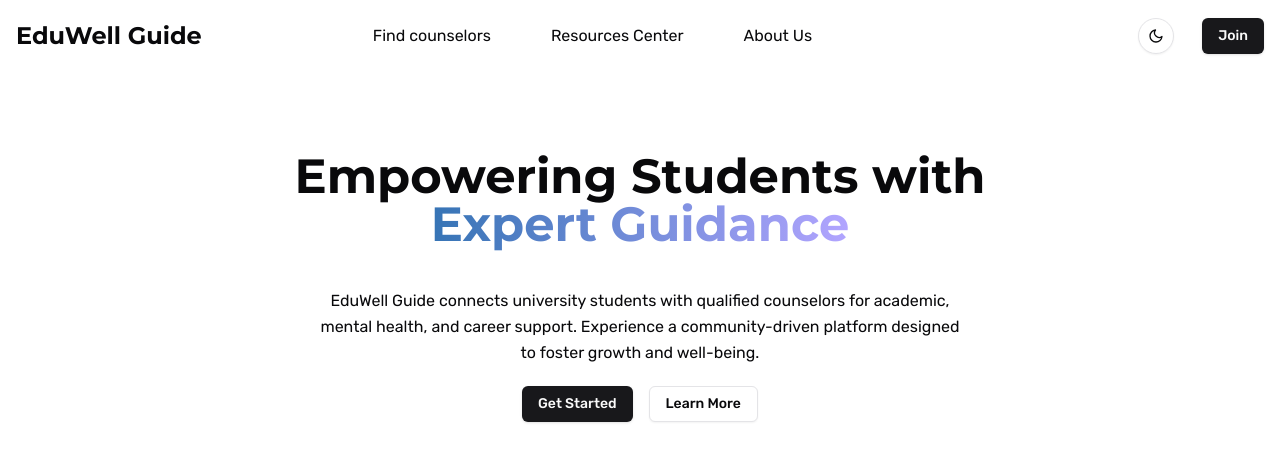
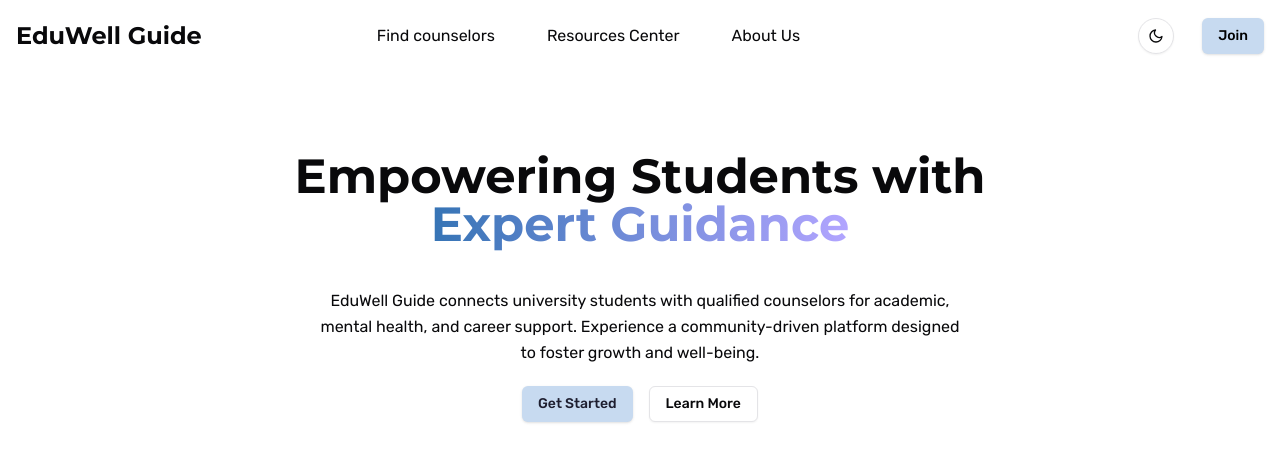
Before and after one commit to Albert735/EduWell-Guide, a Next.js app: page / in a window 1280 px wide. Shown: the top 460 px of the page. Built offline with nearby package versions, Linux system fonts and the light colour scheme; grey boxes are pictures that could not be loaded.

Commit message:
refactor: enhance styling and layout in FindcounselorsPage, Hero, and Navbar components for improved user experience

```diff
--- a/src/app/findcounselors/page.tsx
+++ b/src/app/findcounselors/page.tsx
@@ -103,8 +103,8 @@ export default function FindcounselorsPage() {
       <div className="flex max-w-screen-xl flex-wrap justify-center gap-10">
         {counselors.map((counselor, index) => (
           <div key={index} className="flex flex-col gap-5">
-            <Card className="flex flex-col items-center border rounded-2xl p-4  w-[20rem]">
-              <CardContent className="flex flex-col gap-5">
+            <Card className="flex flex-col items-center border border-[#2860a1] rounded-2xl p-4  w-[20rem] bg-[#f3f6fc]  transition-transform duration-300 hover:scale-105">
+              <CardContent className="flex flex-col gap-5  ">
                 <div className="flex justify-between w-full items-center">
                   <span className="text-sm ">{counselor.name}</span>
                   <div className="relative w-[4rem] h-[4rem]">
--- a/src/components/Hero.tsx
+++ b/src/components/Hero.tsx
@@ -59,9 +59,19 @@ function Hero() {
         </p>
         <div className="flex flex-wrap justify-center gap-4">
           <Link href="/join">
-            <Button variant="default">Get Started</Button>
+            <Button
+              variant="default"
+              className="bg-[#c7daf0] text-[#1e1e2f] hover:bg-[#96bae3]  transition-all duration-300 hover:scale-105"
+            >
+              Get Started
+            </Button>
           </Link>
-          <Button variant="outline">Learn More</Button>
+          <Button
+            variant="outline"
+            className=" hover:bg-[#96bae3] hover:text-[#1e1e2f]  transition-all duration-300 hover:scale-105"
+          >
+            Learn More
+          </Button>
         </div>
       </div>
 
--- a/src/components/ui/Navbar.tsx
+++ b/src/components/ui/Navbar.tsx
@@ -33,11 +33,11 @@ function Navbar() {
         <ul className="flex gap-7">
           <Link
             href="/findcounselors"
-            className={`px-4 py-2 rounded-lg transition-all duration-300
+            className={`px-3 py-2 rounded-lg transition-all duration-300
           ${
             pathname === "/findcounselors"
-              ? "dark:bg-[#121212] dark:text-white bg-gray-100 border dark:shadow-md" // Active state
-              : " dark:-300 hover:dark:bg-[#171717] hover:bg-gray-100 " // Default + hover
+              ? "bg-[#5d97d3] dark:text-black  border dark:shadow-md" // Active state
+              : "  hover:text-black hover:bg-[#96bae3]" // Default + hover
           }
         `}
           >
@@ -45,11 +45,11 @@ function Navbar() {
           </Link>
           <Link
             href="/resources"
-            className={`px-4 py-2 rounded-lg transition-all duration-300
+            className={`px-3 py-2 rounded-lg transition-all duration-300
               ${
                 pathname === "/resources"
-                  ? "dark:bg-[#121212] dark:text-white bg-gray-100 border dark:shadow-md" // Active state
-                  : " dark:-300 hover:dark:bg-[#171717] hover:bg-gray-100 " // Default + hover
+                  ? "bg-[#5d97d3]  dark:text-black  border dark:shadow-md" // Active state
+                  : " hover:text-black hover:bg-[#96bae3]" // Default + hover
               }
             `}
           >
@@ -58,11 +58,11 @@ function Navbar() {
 
           <Link
             href="/aboutUs"
-            className={`px-4 py-2 rounded-lg transition-all duration-300
+            className={`px-3 py-2 rounded-lg transition-all duration-300
             ${
               pathname === "/aboutUs"
-                ? "dark:bg-[#121212] dark:text-white bg-gray-100 border dark:shadow-md" // Active state
-                : " dark:-300 hover:dark:bg-[#171717] hover:bg-gray-100 " // Default + hover
+                ? "bg-[#5d97d3] dark:text-black  border dark:shadow-md" // Active state
+                : " hover:text-black hover:bg-[#96bae3]" // Default + hover
             }
           `}
           >
@@ -164,7 +164,12 @@ function Navbar() {
       <div className="hidden md:flex items-center gap-7">
         <ToggleTheme />
         <Link href="/join">
-          <Button variant="default">Join</Button>
+          <Button
+            variant="default"
+            className="bg-[#c7daf0] text-black hover:bg-[#96bae3] transition-all duration-300 hover:scale-105"
+          >
+            Join
+          </Button>
         </Link>
       </div>
     </div>
```
